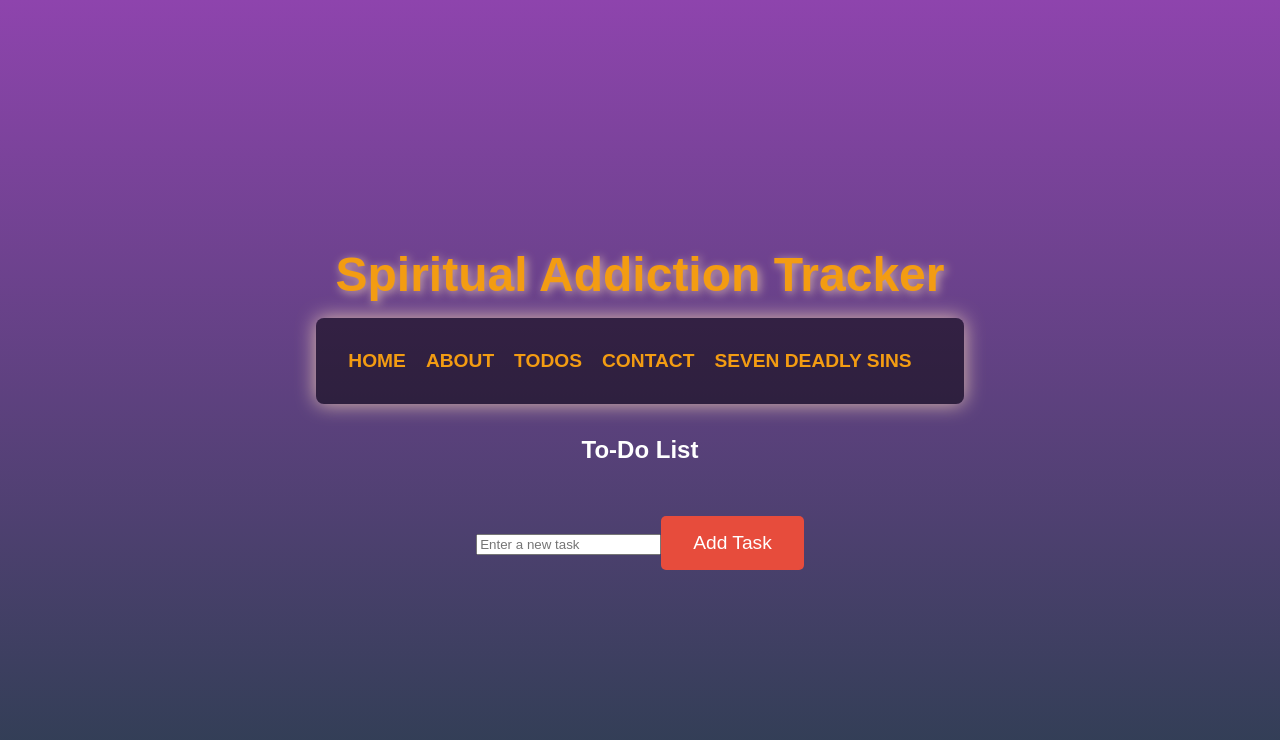
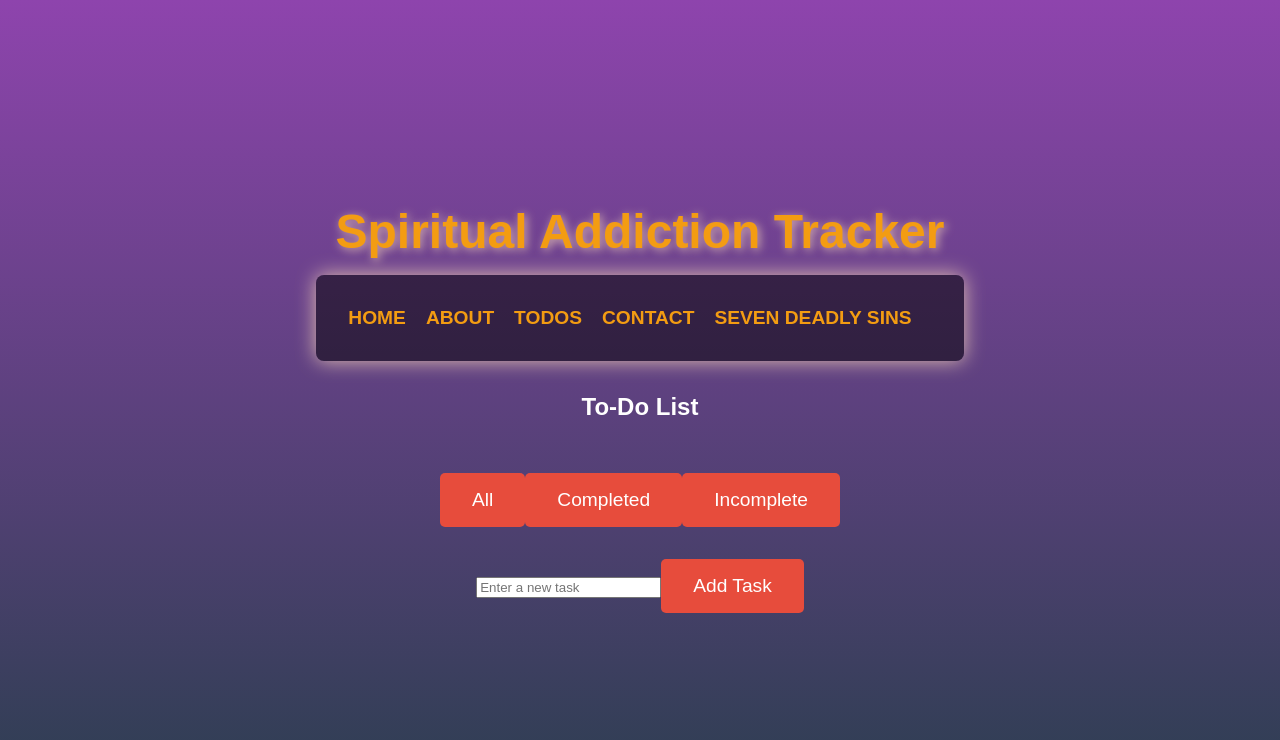
Before and after one commit to Matthew-Bourgeois/spiritual-addiction-tracker, a React (Create React App) app: page /todo in a window 1280 px wide. Shown: the top 740 px of the page. Built offline with nearby package versions, Linux system fonts and the light colour scheme.

Commit message:
Add filtering for all, completed, and incomplete tasks

```diff
--- a/src/pages/Todo.js
+++ b/src/pages/Todo.js
@@ -13,6 +13,7 @@
   }, [tasks]);
 
   const [taskInput, setTaskInput] = useState("");
+  const [filter, setFilter] = useState("all"); // NEW: filter state
 
   // Add a task
   const addTask = (e) => {
@@ -35,10 +36,25 @@
     setTasks(tasks.filter(task => task.id !== id));
   };
 
+  // Filter tasks
+  const filteredTasks = tasks.filter(task => {
+    if (filter === "completed") return task.completed;
+    if (filter === "incomplete") return !task.completed;
+    return true; // "all"
+  });
+
   return (
     <div>
       <h2>To-Do List</h2>
 
+      {/* Filter Buttons */}
+      <div>
+        <button onClick={() => setFilter("all")}>All</button>
+        <button onClick={() => setFilter("completed")}>Completed</button>
+        <button onClick={() => setFilter("incomplete")}>Incomplete</button>
+      </div>
+
+      {/* Add Task Form */}
       <form onSubmit={addTask}>
         <input
           type="text"
@@ -49,8 +65,9 @@
         <button type="submit">Add Task</button>
       </form>
 
+      {/* Task List */}
       <ul>
-        {tasks.map(task => (
+        {filteredTasks.map(task => (
           <li key={task.id}>
             <span
               style={{ textDecoration: task.completed ? 'line-through' : 'none', cursor: 'pointer' }}
```
